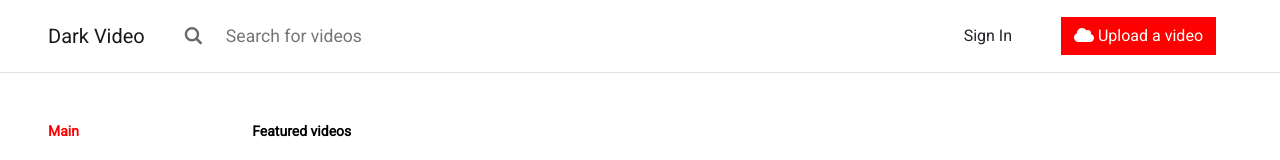
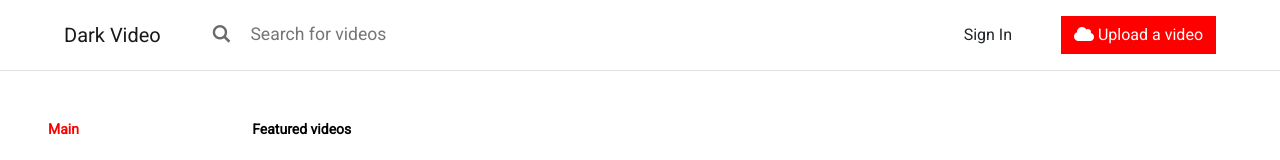
Before and after one commit to qkudev/vh-verstka, a website built with webpack: page src/index.html in a window 1280 px wide. Shown: the top 160 px of the page. Built offline with nearby package versions, Linux system fonts and the light colour scheme; files whose address does not match are found by name.

Commit message:
header updates

```diff
--- a/src/index.html
+++ b/src/index.html
@@ -15,7 +15,7 @@
 
     <!--Navigation start-->
     <nav class="navbar navbar-expand-md navbar-light bg-white px-3 px-xl-5">
-      <a class="navbar-brand my-2" href="#">
+      <a class="navbar-brand" href="#">
         Dark Video
       </a>
 
@@ -36,17 +36,28 @@
           <input type="text" placeholder="Search for videos">
         </div>
 
-        <div class="d-inline-flex navbar-buttons">
-          <div class="nav-link ml-auto">
-            <button class="btn mx-1">Sign In</button>
-          </div>
+        <div class="d-inline-flex navbar-buttons flex-row-reverse">
           <div class="nav-link">
             <button class="btn btn-primary my-2 my-sm-0 btn-search" type="submit">
               <i class="fas fa-cloud mr-1"></i>
               Upload a video
             </button>
           </div>
+          <div class="nav-link navbar-buttons-item">
+            <button class="btn mx-1">Sign In</button>
+          </div>
         </div>
+
+        <!--<div class="nav-link navbar-buttons-item">-->
+          <!--<button class="btn mx-1">Sign In</button>-->
+        <!--</div>-->
+        <!--<div class="nav-link">-->
+          <!--<button class="btn btn-primary my-2 my-sm-0 btn-search" type="submit">-->
+            <!--<i class="fas fa-cloud mr-1"></i>-->
+            <!--Upload a video-->
+          <!--</button>-->
+        <!--</div>-->
+
       </div>
       <!--Navbar collapsible finish-->
 
--- a/src/scss/layout.scss
+++ b/src/scss/layout.scss
@@ -19,27 +19,3 @@
     cursor: pointer !important;
   }
 }
-
-.navbar{
-
-  &-search {
-    padding: 0 $spacer;
-    margin: 0 .25 * $spacer;
-
-    i {
-      font-size: 1.1rem;
-      margin: 0 .25 * $spacer;
-    }
-
-    input {
-      font-size: 1.1rem;
-      border: none;
-      padding: 0 $spacer;
-    }
-  }
-
-  &-buttons {
-    margin-left: auto;
-    width: fit-content;
-  }
-}
--- a/src/scss/nav.scss
+++ b/src/scss/nav.scss
@@ -1,7 +1,61 @@
+@import "variables";
+@import "~bootstrap/scss/bootstrap";
+
 .nav-mobile {
   font-size: 1.5rem;
 
-  i{
+  i {
     margin: 0 1rem;
+    cursor: pointer !important;
+    transition: all .2s ease-in-out;
+
+    &:hover {
+      color: $primary;
+    }
   }
 }
+
+.navbar {
+
+  &-search {
+    display: flex;
+    flex-direction: row;
+    width: 100%;
+
+    padding: 0 $spacer;
+    margin: 0 auto;
+
+    i {
+      font-size: 1.1rem;
+      margin: auto .25 * $spacer;
+    }
+
+    input {
+      width: 100%;
+      font-size: 1.1rem;
+      border: none;
+      padding: .25 * $spacer $spacer;
+      outline: none;
+      border-bottom: 2px solid rgba(0,0,0, 0);
+      transition: all .2s ease-in-out;
+
+      &:focus{
+        border-bottom: 2px solid $primary;
+      }
+    }
+  }
+
+  &-brand {
+    padding: .5 * $spacer $spacer;
+  }
+
+  &-buttons {
+    //margin-left: auto;
+    width: 100% !important;
+    outline: none !important;
+
+    &-item {
+      width: fit-content;
+    }
+  }
+}
```
